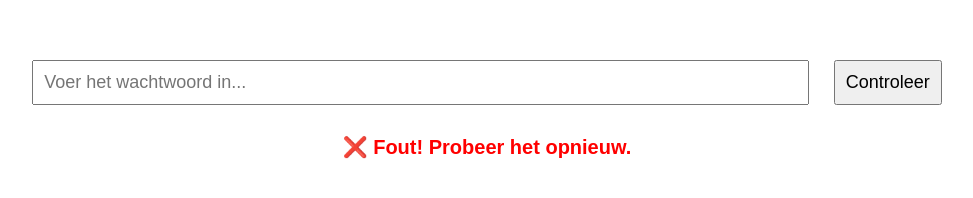
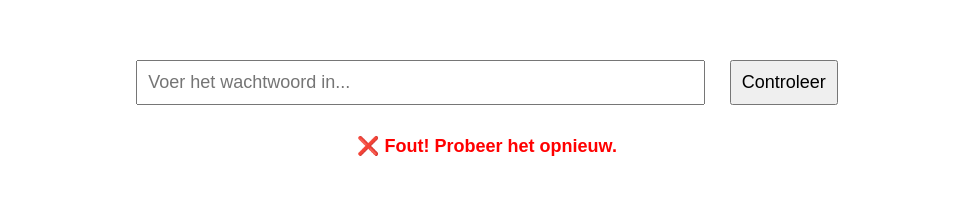
Before and after one commit to robbbiel/Speurtocht-Bernlef, a plain HTML site: page index.html in a window 1280 px wide. Both pictures are taken after a click on the button "Controleer". Shown: the whole page, without its empty margins (153-1126 px from the left). Drawn offline with Linux system fonts and the light colour scheme.

Commit message:
Update index.html

```diff
--- a/index.html
+++ b/index.html
@@ -16,7 +16,7 @@
             margin: 10px;
         }
         #resultaat {
-            font-size: 20px;
+            font-size: 18px;
             font-weight: bold;
             margin-top: 20px;
         }
@@ -26,7 +26,7 @@
     </style>
 </head>
 <body>
-    <input type="text" id="codeInput" placeholder="Voer het wachtwoord in..." size="70">
+    <input type="text" id="codeInput" placeholder="Voer het wachtwoord in..." size="50">
     <button onclick="controleerCode()">Controleer</button>
 
     <p id="resultaat"></p>
@@ -35,18 +35,19 @@
         function controleerCode() {
             const juisteWachtwoord = "MOTTEN";
 
-            const binaireTekst = "00100000 01000010 01110010 01100101 01100101 01100100 01110100 01100101 01100111 01110010 01100001 01100001 01100100 00111010 00110101 00110011 00101110 00110010 00110000 00110100 00110001 00110111 00101100 00100000 00100000 01001100 01100101 01101110 01100111 01110100 01100101 01100111 01110010 01100001 01100001 01100100 00111010 00100000 00110101 00101110 00110111 00111001 00110111 00110100 00110011 00111001";
+            const binaireCode = "00100000 01000010 01110010 01100101 01100101 01100100 01110100 01100101 01100111 01110010 01100001 01100001 01100100 00111010 00110101 00110011 00101110 00110010 00110000 00110100 00110001 00110111 00101100 00100000 00100000 01001100 01100101 01101110 01100111 01110100 01100101 01100111 01110010 01100001 01100001 01100100 00111010 00100000 00110101 00101110 00110111 00111001 00110111 00110100 00110011 00111001";
 
-            const ingevoerdeCode = document.getElementById("codeInput").value.trim().toUpperCase();
+            const input = document.getElementById("codeInput").value.trim().toUpperCase();
+            const output = document.getElementById("resultaat");
 
-            if (ingevoerdeCode === juisteWachtwoord) {
-                document.getElementById("resultaat").innerHTML = binaireTekst;
-                document.getElementById("resultaat").style.color = "green";
-                document.getElementById("resultaat").classList.remove("error");
+            if (input === juisteWachtwoord) {
+                output.textContent = binaireCode;
+                output.style.color = "green";
+                output.classList.remove("error");
             } else {
-                document.getElementById("resultaat").innerHTML = "❌ Fout! Probeer het opnieuw.";
-                document.getElementById("resultaat").style.color = "red";
-                document.getElementById("resultaat").classList.add("error");
+                output.textContent = "❌ Fout! Probeer het opnieuw.";
+                output.style.color = "red";
+                output.classList.add("error");
             }
         }
     </script>
```
